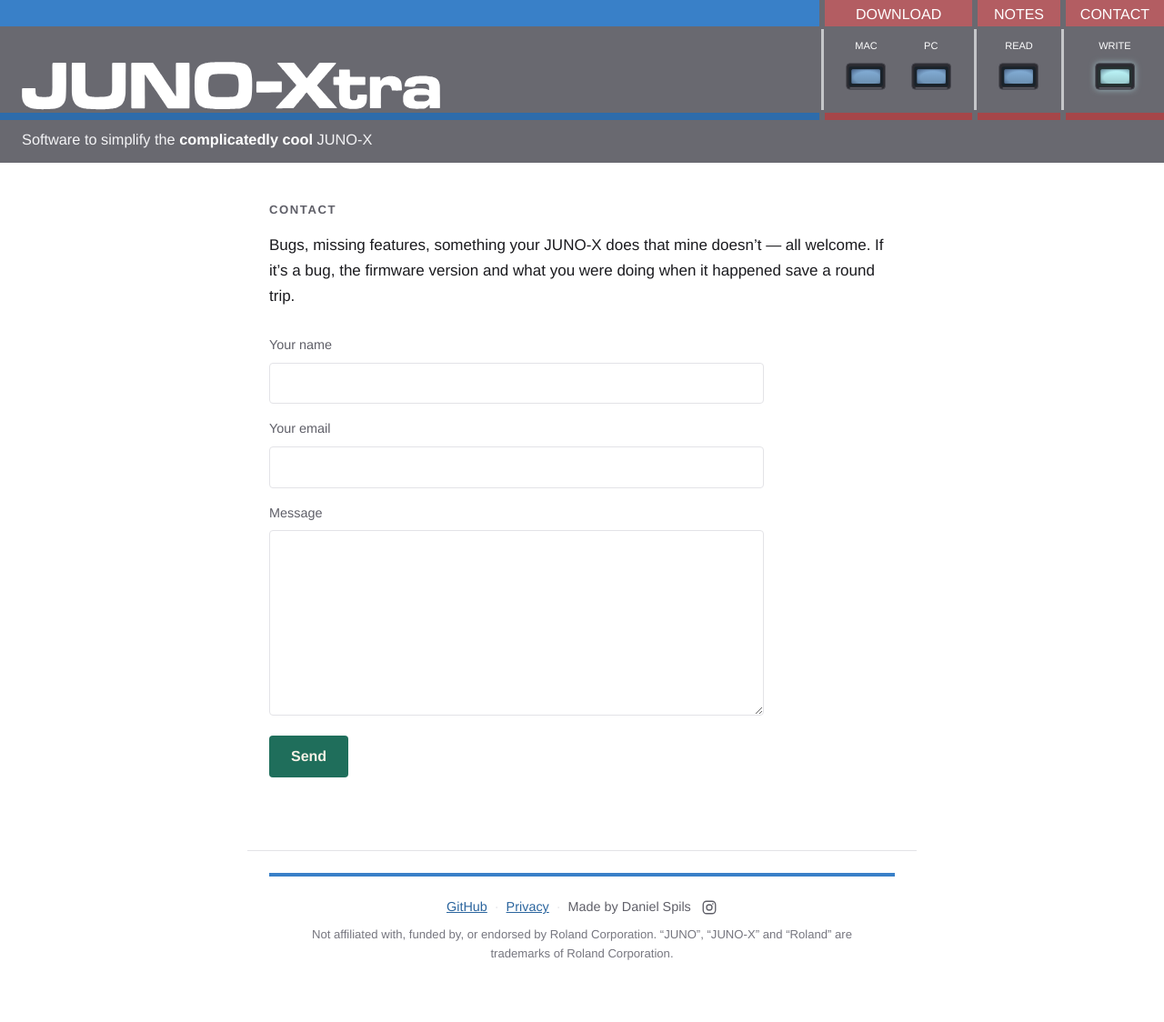
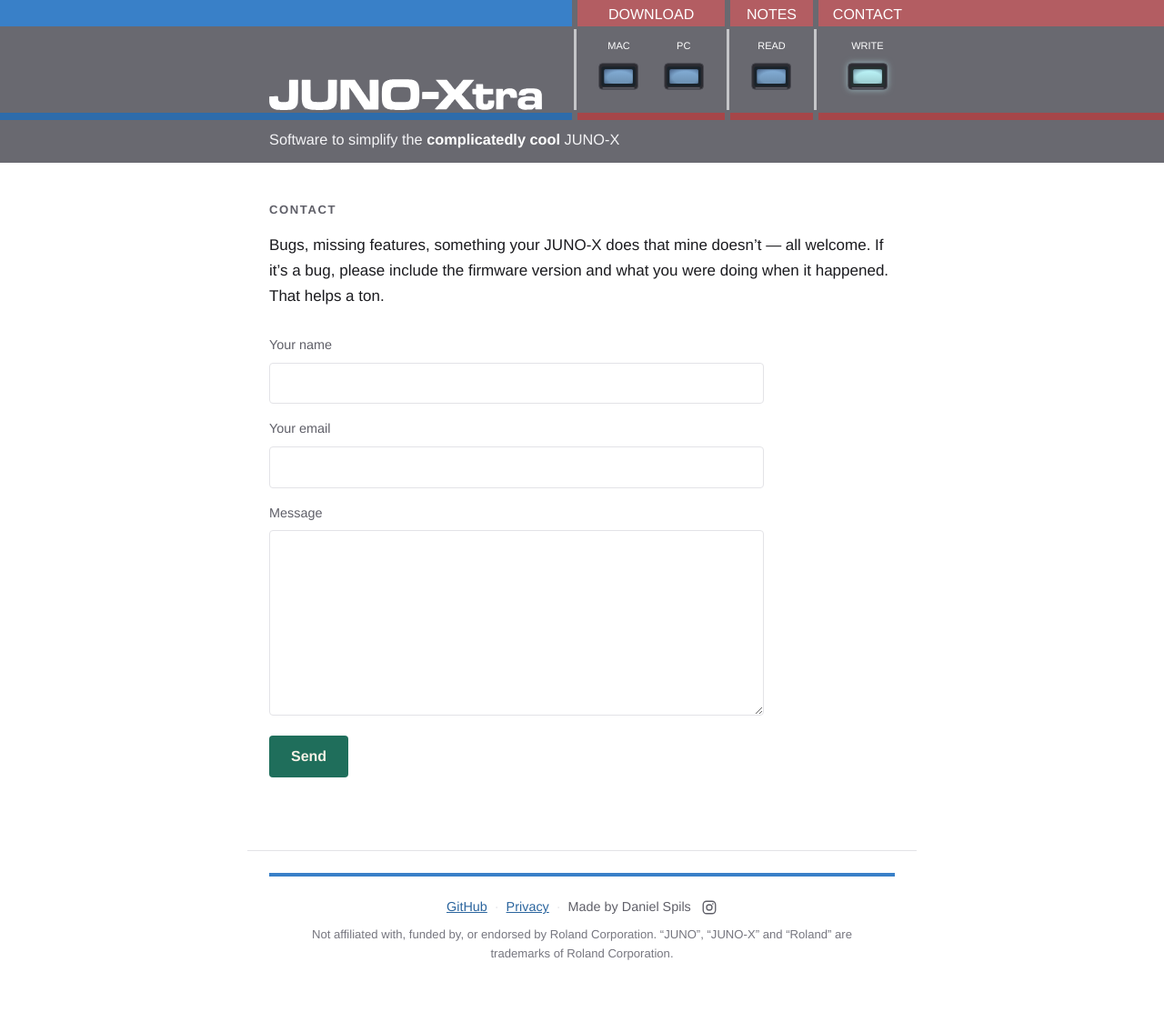
Before and after one commit to danielspils/junox-site, a Jekyll site: the page built from docs/contact/index.md, in a window 1280 px wide. Shown: the whole page at 91% size. Built offline with Jekyll 4.4.1, drawn with Linux system fonts in a browser that asks for light colours.

Commit message:
header: the panel bleeds, the deck sits on the column
The chassis and the coloured bars run to the edge of the browser - a front
panel does - but the wordmark, the buttons and the tagline line up with the
page text below, so the header reads as the top of this page rather than a
band laid across it. Measured at 1280, 1600 and 420: wordmark, tagline and
first sentence share a left edge to the pixel, and the corner pixel at each
width is the colour it should be.

The bays moved into a .deck capped at 46rem. The chassis bleeds for free,
since the panel keeps its background at full width; only the four coloured
bars needed extending. That was a box-shadow offset by 100vw first, which is
wrong and looked it: a shadow with no spread paints a COPY of the box the
same size, so a 300px bar put a 300px block of colour a screen away and left
the gutter beside it bare. They are elements now - same height as the bar, a
viewport wide, taking the bar's own background by inherit.

The wordmark was sized at 36vw, right while the panel ran the full width.
Against a 46rem deck it overflowed into the buttons; it fills whatever the
three function bays leave now, capped at 300px. The phone query's logo and
tagline padding went to 1.5rem for the same reason: that is the body
column's padding, not a panel measurement, and a unit count drifted 12px.

Contact: ask for the firmware version outright.

Co-Authored-By: Claude Opus 5 <noreply@anthropic.com>
Claude-Session: https://claude.ai/code/session_01Y2EpZ7tzHfYEMrgD1bp8aj

```diff
--- a/docs/_layouts/default.html
+++ b/docs/_layouts/default.html
@@ -78,6 +78,10 @@
 
   <header class="site-head">
     <div class="panel">
+      <!-- THE PANEL BLEEDS, THE DECK DOES NOT. The chassis and the coloured bars run
+           to the edge of the browser; the wordmark, the buttons and the tagline sit
+           on the same column as the page text below. -->
+      <div class="deck">
       <section class="bay bay-logo">
         <div class="bay-head" aria-hidden="true"></div>
         <div class="bay-body">
@@ -140,6 +144,7 @@
            instrument, which is where a panel prints the words that belong to
            the whole machine rather than to one section. -->
       <p class="tagline">{{ site.tagline }}</p>
+      </div>
     </div>
   </header>
 
--- a/docs/assets/css/style.css
+++ b/docs/assets/css/style.css
@@ -103,7 +103,19 @@ main { max-width: 46rem; margin: 0 auto; padding: 0 1.5rem 5rem; }
    through subgrid, which is what keeps every header bar on one line however
    tall a bay's contents are. The column gap IS the instrument's 6-unit break
    in the bottom strip - one measurement doing both jobs. */
-.site-head .panel {
+/* THE PANEL BLEEDS; THE DECK SITS ON THE COLUMN. The chassis runs the width of
+   the browser - a front panel does - but the wordmark, the buttons and the
+   tagline line up with the page text below, so the header reads as the top of
+   this page rather than as a band laid across it.
+
+   The coloured bars have to reach the edge too, and they are grid items inside
+   the deck. They get there with a box-shadow the width of the viewport, clipped
+   by the panel's own overflow: the first bay's bars run left, the last bay's
+   run right, and the chassis between them is the panel's own background. A
+   second element either side would have been two more things to keep in step
+   with the bars' colours and heights. */
+.site-head .panel { background: var(--chassis); overflow: hidden; }
+.site-head .deck {
   display: grid;
   grid-template-columns: minmax(0, 1fr) auto auto auto;
   /* The strip row is given an explicit height rather than left to auto: the
@@ -111,9 +123,30 @@ main { max-width: 46rem; margin: 0 auto; padding: 0 1.5rem 5rem; }
      a row. */
   grid-template-rows: auto 1fr calc(var(--foot) * var(--pu)) auto;
   column-gap: calc(6 * var(--pu));
-  background: var(--chassis);
-  overflow: hidden;
+  max-width: 46rem; margin: 0 auto;
 }
+/* 24 panel units is the wordmark's inset inside its bay and 1.5rem is the body
+   column's padding - the same 24px, which is what puts the word over the first
+   sentence. If either moves, move the other.
+
+   ONLY THE BARS BLEED. The chassis between them is the panel's own background
+   and already runs the full width, so the body and tagline rows need nothing.
+
+   AN EXTENSION, NOT A SHADOW. This was a box-shadow offset by 100vw, which is
+   wrong and looked it: a shadow with no spread paints a COPY of the box the
+   same size, shifted - so a 300px bar put a 300px block of colour a screen
+   away and left the gutter beside it bare. These are elements: same height as
+   the bar by top/bottom, a viewport wide, taking the bar's own background by
+   inherit so no colour is written down twice. The panel's overflow clips
+   them, so none of this can scroll the page sideways. */
+.bay-logo .bay-head, .bay-logo .bay-foot,
+.bay:last-of-type .bay-head, .bay:last-of-type .bay-foot { position: relative; }
+.bay-logo .bay-head::after, .bay-logo .bay-foot::after,
+.bay:last-of-type .bay-head::after, .bay:last-of-type .bay-foot::after {
+  content: ""; position: absolute; top: 0; bottom: 0; width: 100vw; background: inherit;
+}
+.bay-logo .bay-head::after, .bay-logo .bay-foot::after { right: 100%; }
+.bay:last-of-type .bay-head::after, .bay:last-of-type .bay-foot::after { left: 100%; }
 .bay { display: grid; grid-row: 1 / 4; grid-template-rows: subgrid; position: relative; }
 
 /* THE SECTION DIVIDER, measured. panel-svg.js draws it as
@@ -207,12 +240,17 @@ main { max-width: 46rem; margin: 0 auto; padding: 0 1.5rem 5rem; }
   padding-left: calc(24 * var(--pu)); padding-bottom: calc(3 * var(--pu));
 }
 
-.wordmark { display: block; color: #fff; text-decoration: none; }
-/* The ceiling is in PIXELS on purpose - in rem it depends on the reader's
-   root font size, and at a large one the word grows past its bay. The logo
-   rather than the buttons drives the panel's height at this size, which is
-   what makes the bay deep enough for the word to sit down on its strip. */
-.wordmark svg { display: block; height: auto; width: clamp(190px, 36vw, 460px); }
+/* THE WORD IS SIZED FROM ITS BAY, NOT THE VIEWPORT. It used to take 36vw,
+   which was right while the panel ran the full width of the browser. The deck
+   is 46rem now and the three function bays take what they need from it, so
+   36vw overflowed the logo bay and the word ran under the buttons. Filling
+   the bay is the honest measure: the word gets whatever is left once
+   DOWNLOAD, NOTES and CONTACT have had their width.
+
+   The ceiling is in PIXELS on purpose - in rem it depends on the reader's
+   root font size, and at a large one the word grows past its bay. */
+.wordmark { display: block; flex: 1 1 auto; min-width: 0; color: #fff; text-decoration: none; }
+.wordmark svg { display: block; height: auto; width: 100%; max-width: 300px; }
 .wordmark:hover svg { color: var(--cream); }
 
 /* A PRINTED LABEL OVER ITS BUTTON, as the panel sets them. 11 units, which is
@@ -304,7 +342,7 @@ main { max-width: 46rem; margin: 0 auto; padding: 0 1.5rem 5rem; }
    header alone past the bottom of the first screen. */
 @media (max-width: 52rem) {
   .site-head { --pu: .72px; --bu: .8px; }
-  .site-head .panel {
+  .site-head .deck {
     grid-template-columns: repeat(3, minmax(0, 1fr));
     grid-template-rows: auto auto auto auto 1fr auto auto;
     row-gap: calc(6 * var(--pu));
@@ -324,9 +362,12 @@ main { max-width: 46rem; margin: 0 auto; padding: 0 1.5rem 5rem; }
   .bay-logo + .bay::before { display: none; }
   .bay-head { font-size: calc(15 * var(--pu)); padding: .18em calc(6 * var(--pu)) 0; }
   .bay-body { gap: calc(10 * var(--bu)); padding: calc(12 * var(--pu)) calc(4 * var(--pu)); }
-  .bay-logo .bay-body { padding-left: calc(16 * var(--pu)); }
+  /* 1.5rem, not a panel-unit count: this is the BODY COLUMN's padding, and the
+     wordmark lines up with the first sentence or it does not. A unit count
+     scales with --pu and drifted 12px out here. */
+  .bay-logo .bay-body { padding-left: 1.5rem; }
   .site-head .tagline {
-    padding: calc(9 * var(--pu)) calc(16 * var(--pu)) calc(11 * var(--pu));
+    padding: calc(9 * var(--pu)) 1.5rem calc(11 * var(--pu));
     font-size: .97rem;
   }
 }
--- a/docs/contact/index.md
+++ b/docs/contact/index.md
@@ -7,8 +7,8 @@ description: Send a note about JUNO-Xtra — bugs, missing features, or what you
 ## Contact
 
 Bugs, missing features, something your JUNO-X does that mine doesn't — all
-welcome. If it's a bug, the firmware version and what you were doing when it
-happened save a round trip.
+welcome. If it’s a bug, please include the firmware version and what you were
+doing when it happened. That helps a ton.
 
 <!-- Web3Forms: a form that posts somewhere without this site having a backend
      of its own, which is how 7/11's contact page works. THE ACCESS KEY BELOW
```
